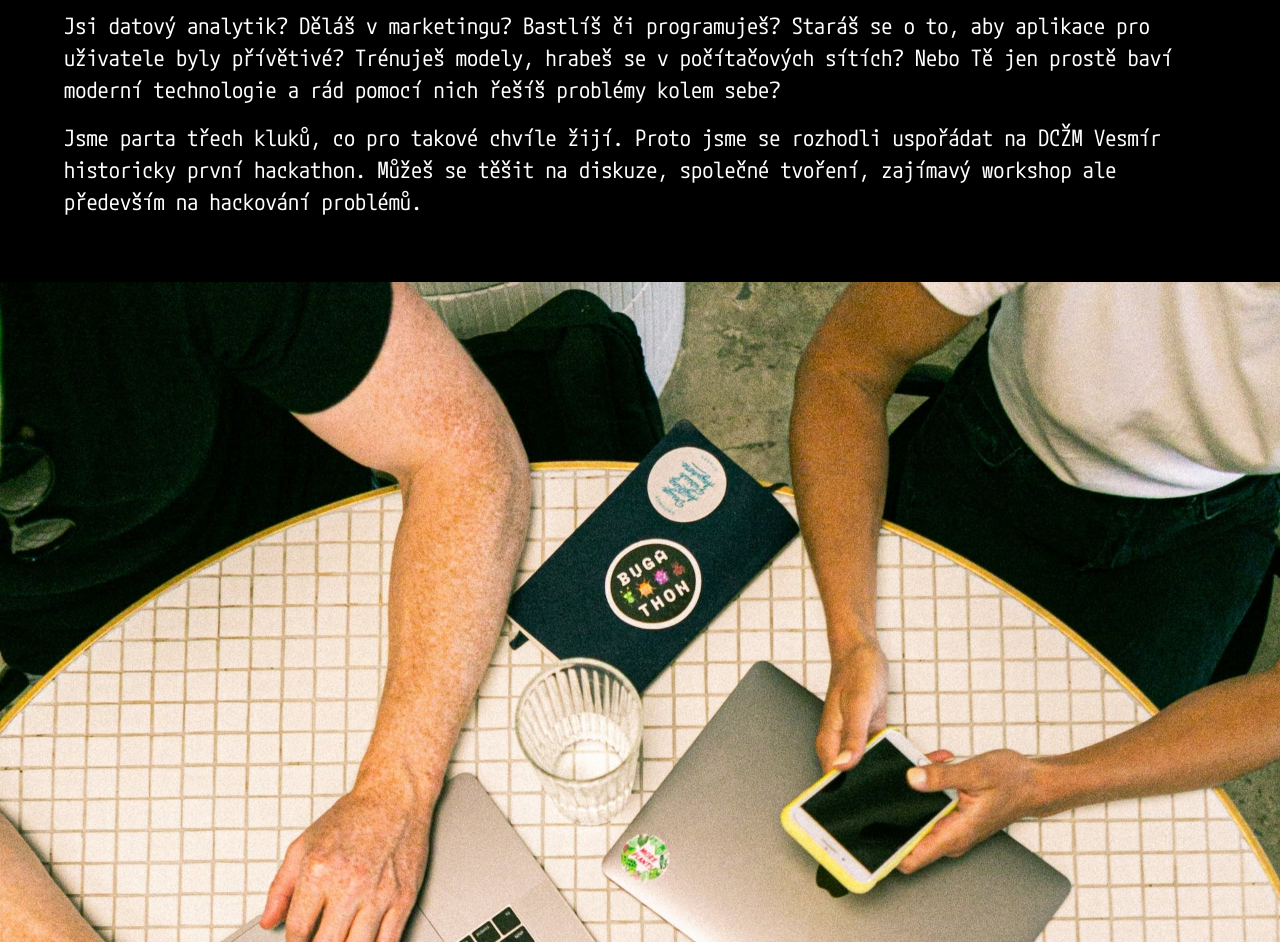
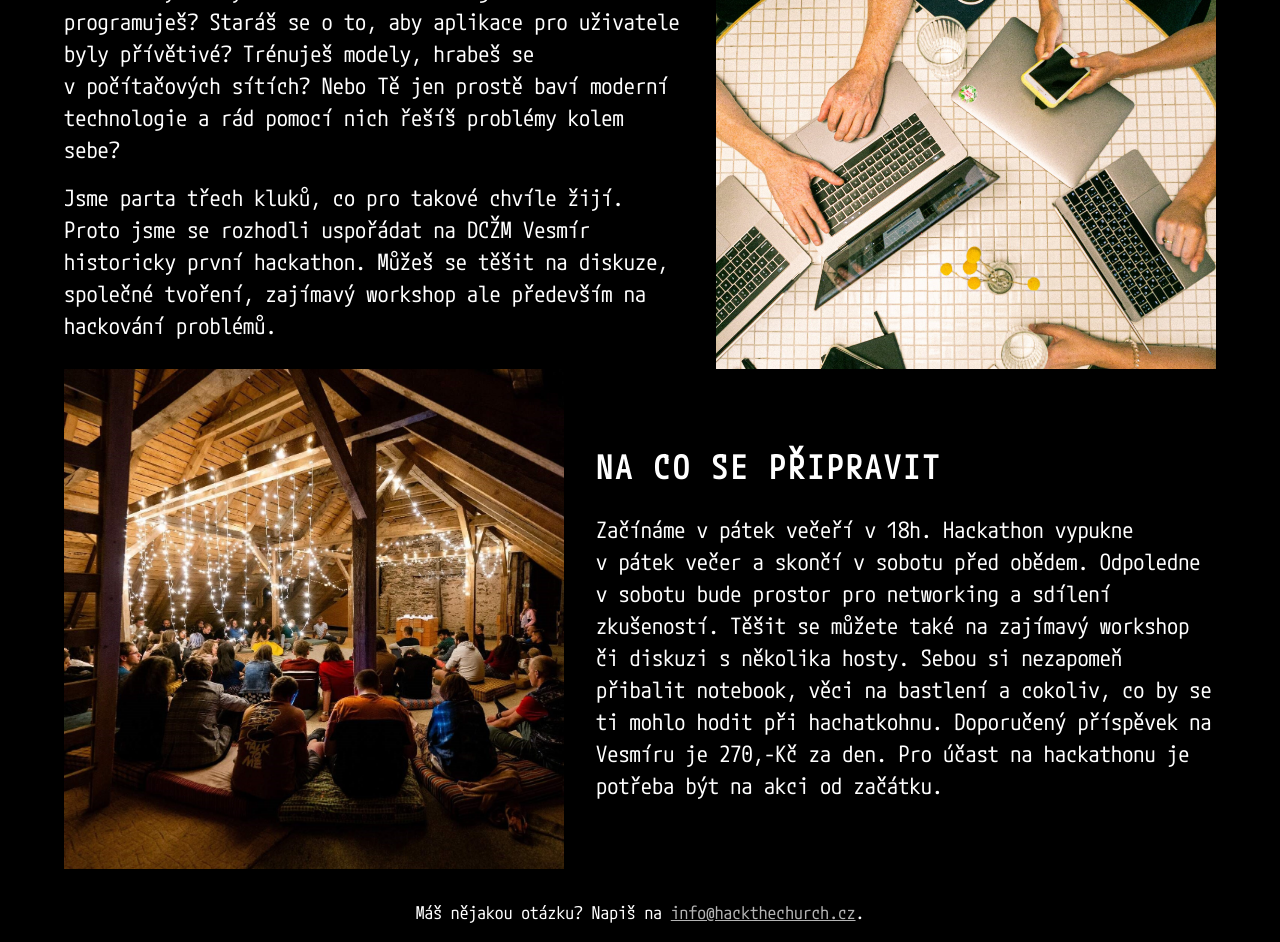
Before and after one commit to HackTheChurch/hackthechurch, a plain HTML site: page index.html in a window 1280 px wide. Shown: the part 691-1633 px from the top of the page. Drawn offline with Linux system fonts and the light colour scheme.

Commit message:
Formate the content

```diff
--- a/index.html
+++ b/index.html
@@ -13,7 +13,7 @@
   </head>
   <body>
     <section class="cover">
-      <div class="container">
+      <div class="container-cover">
         <div class="center-box">
           <h1>HackTheChurch</h1>
           <p class="description">
@@ -30,7 +30,7 @@
               rel="external"
               class="white-link"
             >
-              DCŽM Vesmír
+              DCŽM&nbsp;Vesmír
             </a>
           </span>
           <span>únor 16.-18. 2024</span>
@@ -64,14 +64,15 @@
         </div>
       </div>
     </section>
-    <section class="">
+    <section class="left">
       <div class="container">
         <h2>Příběh akce</h2>
         <p class="pargraph">
-          Jsi datový analytik? Děláš v marketingu? Bastlíš či programuješ?
-          Staráš se o to, aby aplikace pro uživatele byly přívětivé? Trénuješ
-          modely, hrabeš se v počítačových sítích? Nebo Tě jen prostě baví
-          moderní technologie a&nbsp;rád pomocí nich řešíš problémy kolem sebe?
+          Jsi datový analytik? Děláš v&nbsp;marketingu? Bastlíš či programuješ?
+          Staráš se o&nbsp;to, aby aplikace pro uživatele byly přívětivé?
+          Trénuješ modely, hrabeš se v&nbsp;počítačových sítích? Nebo Tě jen
+          prostě baví moderní technologie a&nbsp;rád pomocí nich řešíš problémy
+          kolem sebe?
         </p>
         <p class="pargraph">
           Jsme parta třech kluků, co pro takové chvíle žijí. Proto jsme se
@@ -82,22 +83,27 @@
       </div>
       <img
         src="/assets/images/illustration_02.jpg"
-        class="image-left"
+        class="image"
         loading="lazy"
       />
     </section>
-    <section class="">
+    <section class="right">
       <div class="container">
         <h2>Na co se připravit</h2>
         <p class="pargraph">
-          Začínáme v pátek večeří v 18h. Sebou si nezapomeň přibalit notebook,
-          věci na bastlení a cokoliv, co by se ti mohlo hodit při hachatkohnu.
-          Doporučený příspěvek na Vesmíru je 270,-Kč za den.
+          Začínáme v&nbsp;pátek večeří v&nbsp;18h. Hackathon vypukne
+          v&nbsp;pátek večer a&nbsp;skončí v sobotu před obědem. Odpoledne
+          v&nbsp;sobotu bude prostor pro networking a&nbsp;sdílení zkušeností.
+          Těšit se můžete také na zajímavý workshop či diskuzi s&nbsp;několika
+          hosty. Sebou si nezapomeň přibalit notebook, věci na bastlení
+          a&nbsp;cokoliv, co by se ti mohlo hodit při hachatkohnu. Doporučený
+          příspěvek na Vesmíru je 270,-Kč za den. Pro účast na hackathonu je
+          potřeba být na akci od začátku.
         </p>
       </div>
       <img
         src="/assets/images/illustration_01.jpg"
-        class="image-right"
+        class="image"
         loading="lazy"
       />
     </section>
--- a/style.css
+++ b/style.css
@@ -10,7 +10,7 @@ body {
   font-size: 1.1rem;
 }
 
-.container {
+.container-cover {
   width: 90vw;
   max-width: 1200px;
   display: flex;
@@ -22,11 +22,18 @@ body {
 }
 
 section {
-  width: 100%;
+  width: 90vw;
+  max-width: 1200px;
   display: flex;
-  flex-direction: column;
   align-items: center;
   justify-content: space-around;
+}
+
+.left {
+  flex-direction: column;
+}
+.right {
+  flex-direction: column;
 }
 
 footer {
@@ -108,11 +115,27 @@ ul {
   list-style: none;
 }
 
-.image-right {
+.image {
   width: 100%;
 }
-.image-left {
-  width: 100%;
+
+@media screen and (min-width: 800px) {
+  .image {
+    width: 50vw;
+    max-width: 500px;
+  }
+  .left {
+    flex-direction: row;
+  }
+  .right {
+    flex-direction: row-reverse;
+  }
+  .left .container {
+    margin-right: 2rem;
+  }
+  .right .container {
+    margin-left: 2rem;
+  }
 }
 
 button {
```
